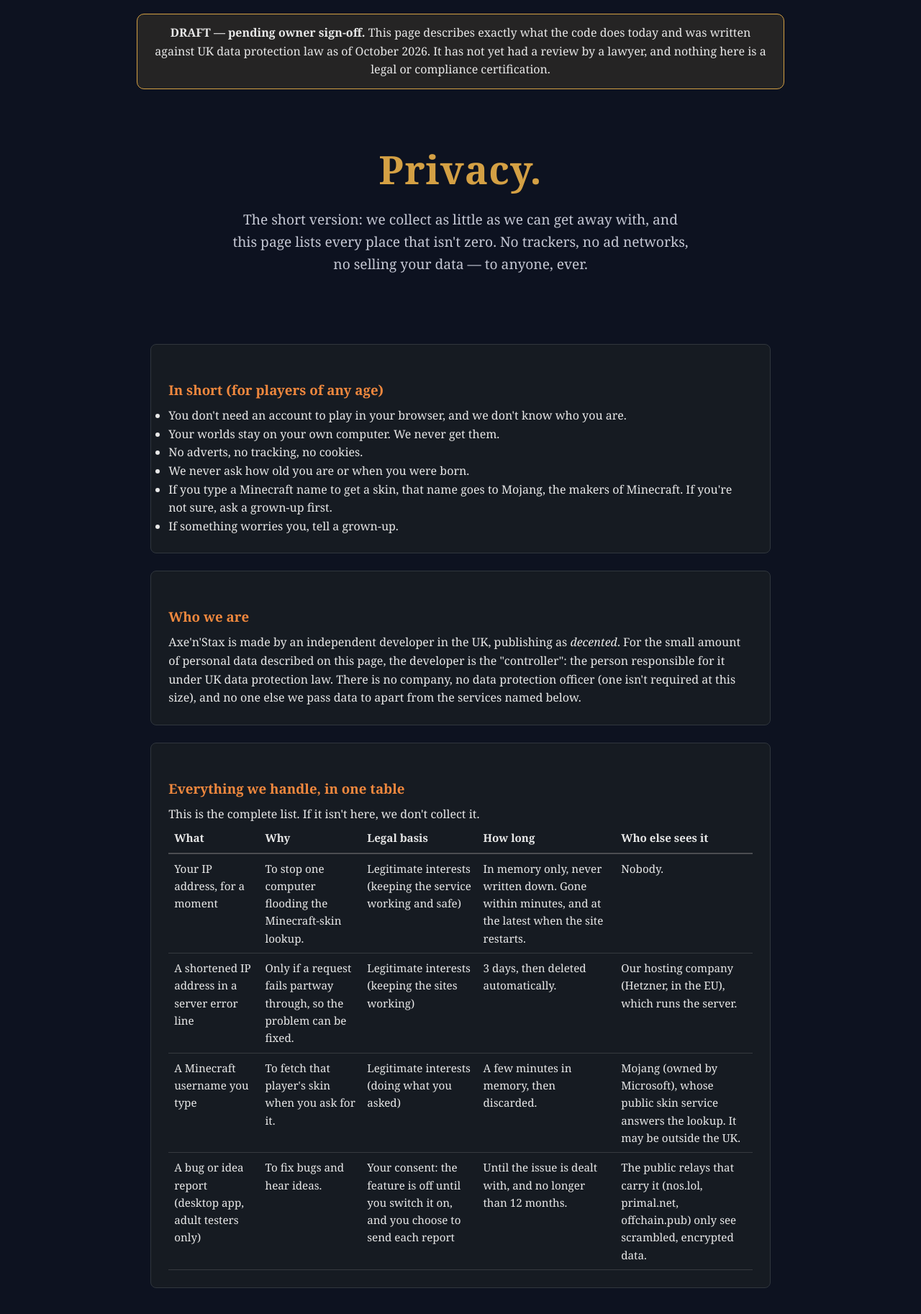
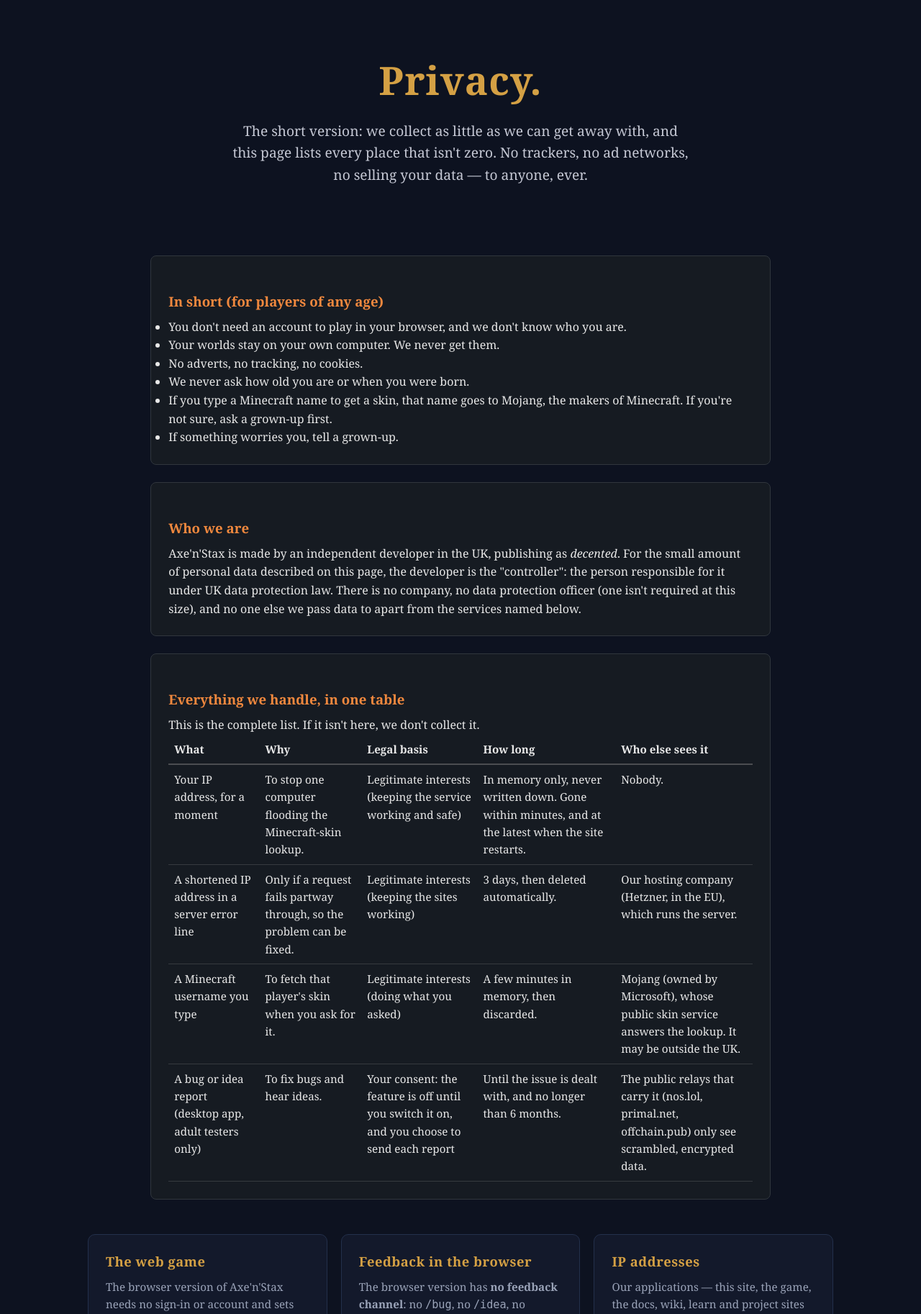
Before and after one commit to decented/axenstax, a FastAPI app: template tools/sites/marketing/templates/privacy.html in a window 1280 px wide. Shown: the part 65-1891 px from the top of the page at 72% size. Run offline with FastAPI, Linux system fonts and the light colour scheme; the template is opened without the code that fills it, so the values that code supplies are empty; parts of the project's set-up code (start-up, migrations or seed data) failed here and were passed over; some libraries are stand-ins or nearby versions.

Commit message:
privacy: owner sign-off — drop DRAFT banner, bug reports kept at most 6 months
Controller stays the 'decented' pseudonym. Test flipped to assert the
banner is gone and the retention period is stated.

```diff
--- a/tools/sites/marketing/app.py
+++ b/tools/sites/marketing/app.py
@@ -166,7 +166,7 @@ async def privacy(request: Request):
     """The one shared /privacy page for all six sites (2026-09-28 audit fix,
     go-live MUST #20) — every other site links here via MARKETING_URL rather
     than carrying its own copy. States exactly and only what the code does
-    today; DRAFT banner in the template until the owner signs off on content."""
+    today. Signed off by the owner 2026-10-04 (DRAFT banner removed)."""
     return templates.TemplateResponse(request=request, name="privacy.html", context=_base_context())
 
 
--- a/tools/sites/marketing/templates/privacy.html
+++ b/tools/sites/marketing/templates/privacy.html
@@ -22,10 +22,6 @@
             <a href="/support">Support</a>
         </div>
     </nav>
-
-    <div style="max-width:900px;margin:1.2rem auto 0;padding:0.8rem 1.2rem;border:1px solid #d4a044;border-radius:10px;background:rgba(212,160,68,0.12);text-align:center;">
-        <strong>DRAFT — pending owner sign-off.</strong> This page describes exactly what the code does today and was written against UK data protection law as of October 2026. It has not yet had a review by a lawyer, and nothing here is a legal or compliance certification.
-    </div>
 
     <header class="hero hero-marketing">
         <h1>Privacy.</h1>
@@ -62,7 +58,7 @@
 <tr><td style="padding:0.5rem;border-bottom:1px solid rgba(128,128,128,0.3);vertical-align:top;text-align:left;">Your IP address, for a moment</td><td style="padding:0.5rem;border-bottom:1px solid rgba(128,128,128,0.3);vertical-align:top;text-align:left;">To stop one computer flooding the Minecraft-skin lookup.</td><td style="padding:0.5rem;border-bottom:1px solid rgba(128,128,128,0.3);vertical-align:top;text-align:left;">Legitimate interests (keeping the service working and safe)</td><td style="padding:0.5rem;border-bottom:1px solid rgba(128,128,128,0.3);vertical-align:top;text-align:left;">In memory only, never written down. Gone within minutes, and at the latest when the site restarts.</td><td style="padding:0.5rem;border-bottom:1px solid rgba(128,128,128,0.3);vertical-align:top;text-align:left;">Nobody.</td></tr>
 <tr><td style="padding:0.5rem;border-bottom:1px solid rgba(128,128,128,0.3);vertical-align:top;text-align:left;">A shortened IP address in a server error line</td><td style="padding:0.5rem;border-bottom:1px solid rgba(128,128,128,0.3);vertical-align:top;text-align:left;">Only if a request fails partway through, so the problem can be fixed.</td><td style="padding:0.5rem;border-bottom:1px solid rgba(128,128,128,0.3);vertical-align:top;text-align:left;">Legitimate interests (keeping the sites working)</td><td style="padding:0.5rem;border-bottom:1px solid rgba(128,128,128,0.3);vertical-align:top;text-align:left;">3 days, then deleted automatically.</td><td style="padding:0.5rem;border-bottom:1px solid rgba(128,128,128,0.3);vertical-align:top;text-align:left;">Our hosting company (Hetzner, in the EU), which runs the server.</td></tr>
 <tr><td style="padding:0.5rem;border-bottom:1px solid rgba(128,128,128,0.3);vertical-align:top;text-align:left;">A Minecraft username you type</td><td style="padding:0.5rem;border-bottom:1px solid rgba(128,128,128,0.3);vertical-align:top;text-align:left;">To fetch that player's skin when you ask for it.</td><td style="padding:0.5rem;border-bottom:1px solid rgba(128,128,128,0.3);vertical-align:top;text-align:left;">Legitimate interests (doing what you asked)</td><td style="padding:0.5rem;border-bottom:1px solid rgba(128,128,128,0.3);vertical-align:top;text-align:left;">A few minutes in memory, then discarded.</td><td style="padding:0.5rem;border-bottom:1px solid rgba(128,128,128,0.3);vertical-align:top;text-align:left;">Mojang (owned by Microsoft), whose public skin service answers the lookup. It may be outside the UK.</td></tr>
-<tr><td style="padding:0.5rem;border-bottom:1px solid rgba(128,128,128,0.3);vertical-align:top;text-align:left;">A bug or idea report (desktop app, adult testers only)</td><td style="padding:0.5rem;border-bottom:1px solid rgba(128,128,128,0.3);vertical-align:top;text-align:left;">To fix bugs and hear ideas.</td><td style="padding:0.5rem;border-bottom:1px solid rgba(128,128,128,0.3);vertical-align:top;text-align:left;">Your consent: the feature is off until you switch it on, and you choose to send each report</td><td style="padding:0.5rem;border-bottom:1px solid rgba(128,128,128,0.3);vertical-align:top;text-align:left;">Until the issue is dealt with, and no longer than 12 months.</td><td style="padding:0.5rem;border-bottom:1px solid rgba(128,128,128,0.3);vertical-align:top;text-align:left;">The public relays that carry it (nos.lol, primal.net, offchain.pub) only see scrambled, encrypted data.</td></tr>
+<tr><td style="padding:0.5rem;border-bottom:1px solid rgba(128,128,128,0.3);vertical-align:top;text-align:left;">A bug or idea report (desktop app, adult testers only)</td><td style="padding:0.5rem;border-bottom:1px solid rgba(128,128,128,0.3);vertical-align:top;text-align:left;">To fix bugs and hear ideas.</td><td style="padding:0.5rem;border-bottom:1px solid rgba(128,128,128,0.3);vertical-align:top;text-align:left;">Your consent: the feature is off until you switch it on, and you choose to send each report</td><td style="padding:0.5rem;border-bottom:1px solid rgba(128,128,128,0.3);vertical-align:top;text-align:left;">Until the issue is dealt with, and no longer than 6 months.</td><td style="padding:0.5rem;border-bottom:1px solid rgba(128,128,128,0.3);vertical-align:top;text-align:left;">The public relays that carry it (nos.lol, primal.net, offchain.pub) only see scrambled, encrypted data.</td></tr>
             </table>
         </div>
     </section>
@@ -129,7 +125,7 @@
         </div>
         <div class="feature-card" style="margin-top:1.5rem;">
             <h3>Changes to this page</h3>
-            <p>When what the code does changes, this page changes with it. Last updated: 3 October 2026.</p>
+            <p>When what the code does changes, this page changes with it. Last updated: 4 October 2026.</p>
         </div>
     </section>
 
```
Also changed, not shown: tools/sites/marketing/test_privacy.py (+6 -4 lines).
